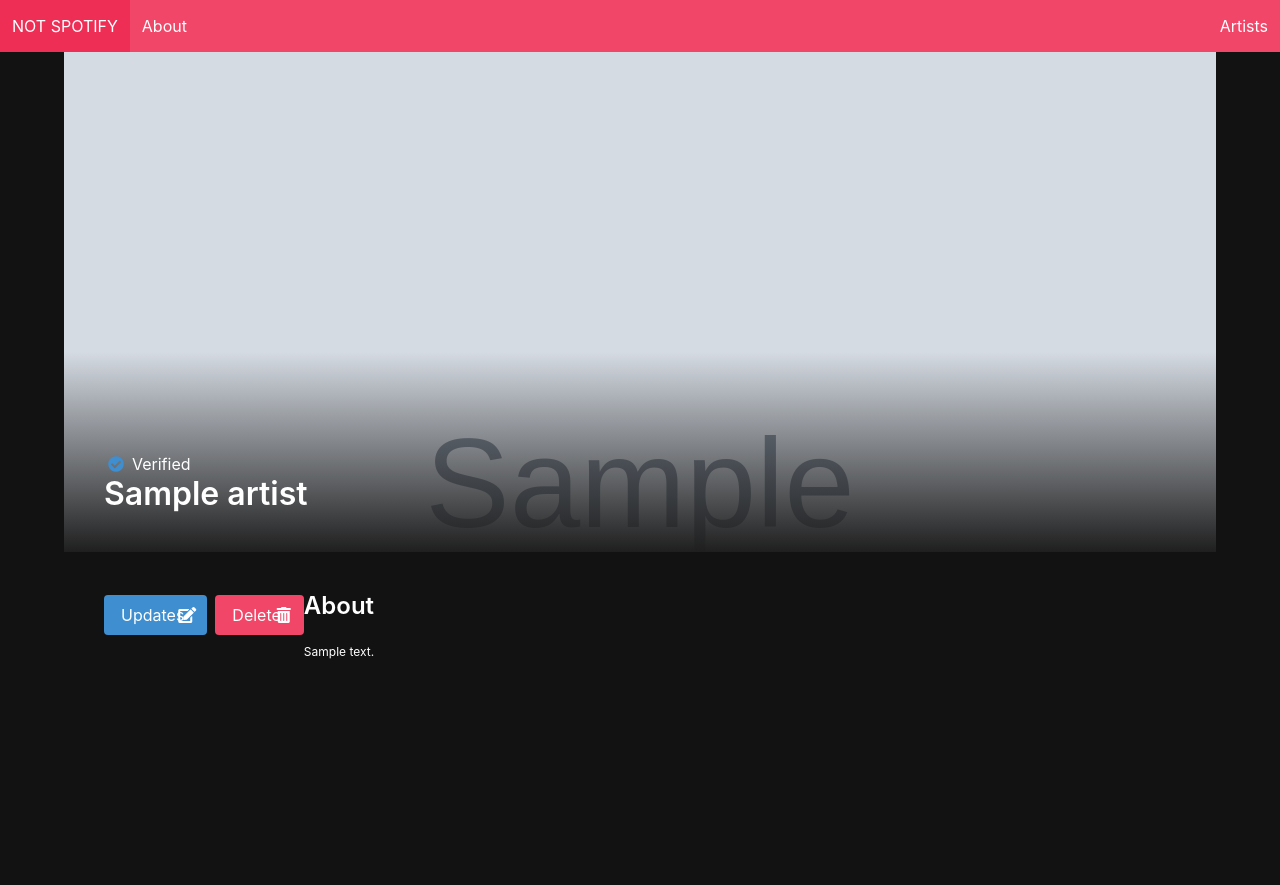
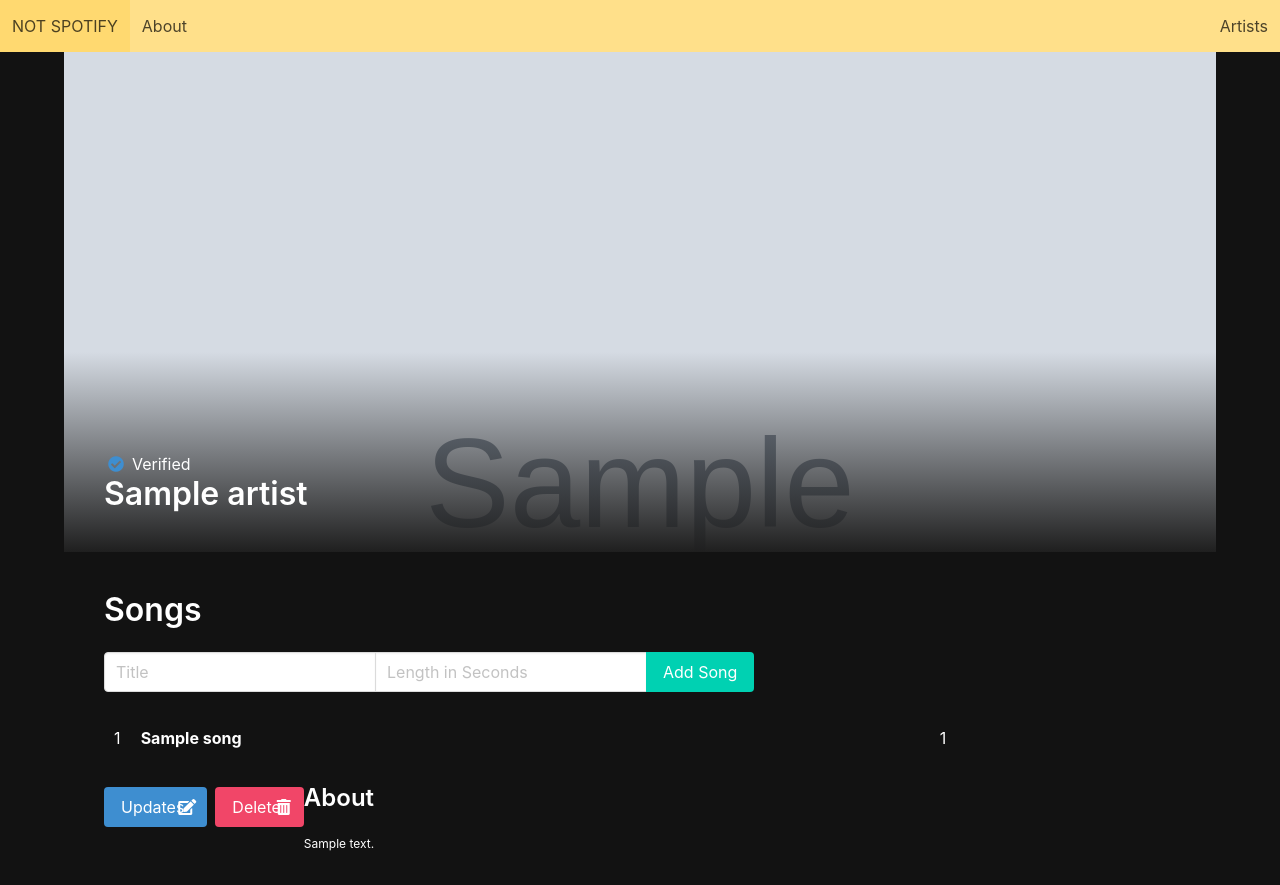
Before and after one commit to garriquesj/django_setup, a Django app: page /artists/1/ in a window 1280 px wide. Before the commit the page ends 659 px from the top, so only its background shows below. Run offline with Django 4.2, Linux system fonts and the light colour scheme; tables that the repository leaves empty hold one stand-in row (values such as "Sample post"); grey boxes marked "Sample" are stand-in pictures.

Commit message:
add song

```diff
--- a/main_app/admin.py
+++ b/main_app/admin.py
@@ -1,8 +1,9 @@
 from django.contrib import admin
 
 # Register your models here.
-from django.contrib import admin
-from .models import Artist # import the Artist model from models.py
+
+from .models import Artist, Song # import the Artist model from models.py
 # Register your models here.
 
 admin.site.register(Artist) # this line will add the model to the admin panel
+admin.site.register(Song) # this line will add the model to the admin panel
--- a/main_app/models.py
+++ b/main_app/models.py
@@ -1,5 +1,5 @@
 from django.db import models
-
+import time
 # Create your models here.
 class Artist(models.Model):
 
@@ -14,3 +14,26 @@ class Artist(models.Model):
 
     class Meta:
         ordering = ['name']
+
+
+class Song(models.Model):
+
+    title = models.CharField(max_length=150)
+    length = models.IntegerField(default=0)
+    artist = models.ForeignKey(Artist, on_delete=models.CASCADE, related_name="songs")
+
+    def __str__(self):
+        return self.title
+
+class Song(models.Model):
+
+    title = models.CharField(max_length=150)
+    length = models.IntegerField(default=0)
+    artist = models.ForeignKey(Artist, on_delete=models.CASCADE, related_name="songs")
+
+    def __str__(self):
+        return self.title
+
+    # Here we define the method to look at the length property and convert it
+    def get_length(self):
+        return time.strftime("%-M:%S", time.gmtime(self.length))
--- a/main_app/static/styles/main.css
+++ b/main_app/static/styles/main.css
@@ -76,3 +76,21 @@
 .detail__container {
     margin-top: 500px;
 }
+.detail__songs {
+    width: 100%;
+    display: flex;
+    flex-direction: column;
+}
+
+.song {
+    width: 100%;
+    padding: 10px;
+    display: grid;
+    grid-template-columns: 0.1fr 3fr 1fr;
+    border-radius: 5px;
+}
+
+.song:hover {
+    background-color: hsla(0, 0%, 100%, 0.1);
+    cursor: pointer;
+}
--- a/main_app/templates/artist_detail.html
+++ b/main_app/templates/artist_detail.html
@@ -15,6 +15,57 @@
     <h1 class="title">{{artist.name}}</h1>
 </div>
 <div class="detail__container">
+    <!-- inside container -->
+  <div class="detail__songs mb-5">
+    <h3 class="title is-3">Songs</h3>
+    <!-- Here you can see the action we provided
+    is to the song_create route with the artist pk -->
+    <form class="mb-5" action="{% url 'song_create' artist.pk %}" method="post">
+        {% csrf_token %}
+        <div class="field has-addons">
+            <div class="control">
+                <input
+                    class="input"
+                    type="text"
+                    name="title"
+                    placeholder="Title"
+                    required
+                />
+            </div>
+            <div class="control">
+                <input
+                    class="input"
+                    type="number"
+                    name="length"
+                    placeholder="Length in Seconds"
+                    min="1"
+                    required
+                />
+            </div>
+            <div class="control">
+                <input class="button is-primary" type="submit" value="Add Song" />
+            </div>
+        </div>
+    </form>
+
+    <!-- before the for loop for songs -->
+
+    {% for song in artist.songs.all %}
+    <div class="song">
+      <span>{{forloop.counter}}</span>
+      <span><b>{{song.title}}</b></span>
+      <span>{{song.length}}</span>
+    </div>
+		{% empty %}
+    <article class="message">
+      <div class="message-header">
+        <p>No Songs Available</p>
+      </div>
+    </article>
+
+    {% endfor %}
+  </div>
+<!--  above about section  -->
     <div class="buttons">
         <div class="buttons">
     <!-- just like how we added the artist detail link we can do the same thing for update -->
--- a/main_app/templates/base.html
+++ b/main_app/templates/base.html
@@ -14,7 +14,7 @@
         <title>NOT SPOTIFY {% block title %}{% endblock %}</title>
     </head>
     <body >
-        <nav class="navbar is-danger" role="navigation" aria-label="main navigation">
+        <nav class="navbar is-warning" role="navigation" aria-label="main navigation">
             <div class="navbar-brand">
                 <a class="navbar-item" href="/">NOT SPOTIFY</a>
                 <a role="button" class="navbar-burger" aria-label="menu" aria-expanded="false">
--- a/main_app/urls.py
+++ b/main_app/urls.py
@@ -11,4 +11,5 @@ urlpatterns = [
     path('artists/<int:pk>/', views.ArtistDetail.as_view(), name="artist_detail"),
     path('artists/<int:pk>/update',views.ArtistUpdate.as_view(), name="artist_update"),
     path('artists/<int:pk>/delete',views.ArtistDelete.as_view(), name="artist_delete"),
+    path('artists/<int:pk>/songs/new/', views.SongCreate.as_view(), name="song_create")
 ]
--- a/main_app/views.py
+++ b/main_app/views.py
@@ -1,7 +1,8 @@
 from django.shortcuts import render
 from django.views.generic.base import TemplateView
+from django.shortcuts import redirect
 from django.views import View # <- View class to handle requests
-from django.http import HttpResponse # <- a class to handle sending a type of response
+# from django.http import HttpResponse # <- a class to handle sending a type of response
 from .models import Artist
 from django.views.generic import DetailView
 from django.views.generic.edit import CreateView, UpdateView, DeleteView
@@ -58,3 +59,12 @@ class ArtistDelete(DeleteView):
     model = Artist
     template_name = "artist_delete_confirmation.html"
     success_url = "/artists/"
+
+class SongCreate(View):
+
+    def post(self, request, pk):
+        title = request.POST.get("title")
+        length = request.POST.get("length")
+        artist = Artist.objects.get(pk=pk)
+        Song.objects.create(title=title, length=length, artist=artist)
+        return redirect('artist_detail', pk=pk)
```
Also changed, not shown: main_app/migrations/0002_song.py (added). Lines whose indentation alone changed are shown as unchanged.
